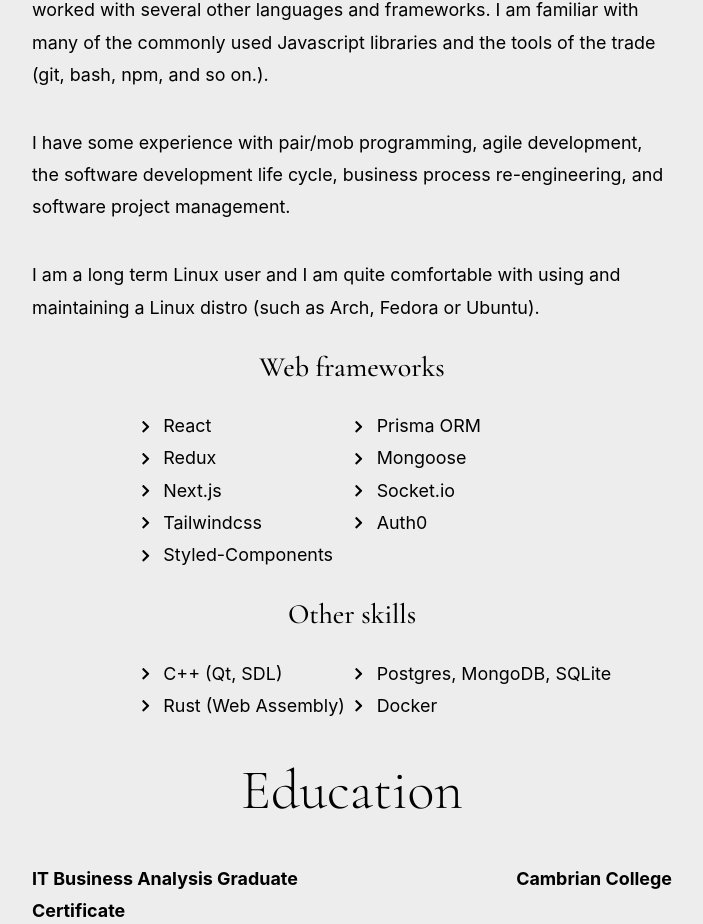
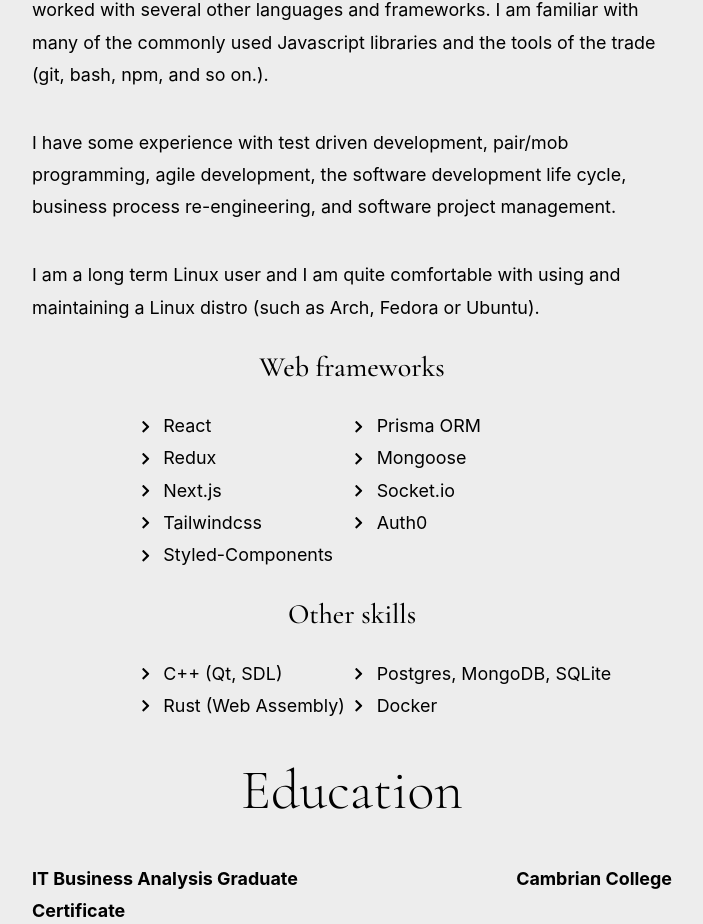
Before and after one commit to merq312/cv-page, a Next.js app: page / in a window 1280 px wide. Shown: the part 2257-3181 px from the top of the page, without its empty margins (288-991 px from the left). Built offline with nearby package versions, Linux system fonts and the light colour scheme.

Commit message:
update content

```diff
--- a/components/footer/Footer.component.tsx
+++ b/components/footer/Footer.component.tsx
@@ -8,17 +8,17 @@
 const Footer = () => (
   <footer className={styles.footer}>
     <div className={styles.links}>
-      <Link href="#">
+      <Link href="https://github.com/merq312/">
         <a className={styles.link}>
           <FontAwesomeIcon className={styles.icon} icon={faGithub} />
         </a>
       </Link>
-      <Link href="#">
+      <Link href="mailto:merc312@gmail.com">
         <a className={styles.link}>
           <FontAwesomeIcon className={styles.icon} icon={faEnvelope} />
         </a>
       </Link>
-      <Link href="#">
+      <Link href="https://www.linkedin.com/in/chamila-gunasena-196a9220b/">
         <a className={styles.link}>
           <FontAwesomeIcon className={styles.icon} icon={faLinkedinIn} />
         </a>
--- a/components/header/Header.component.tsx
+++ b/components/header/Header.component.tsx
@@ -13,13 +13,13 @@
       <span>Canada</span>
     </div>
     <div className={styles.links}>
-      <Link href="#">
+      <Link href="https://github.com/merq312/">
         <a className={styles.link}>Github</a>
       </Link>
-      <Link href="#">
+      <Link href="mailto:merc312@gmail.com">
         <a className={styles.link}>Email</a>
       </Link>
-      <Link href="#">
+      <Link href="https://www.linkedin.com/in/chamila-gunasena-196a9220b/">
         <a className={styles.link}>LinkedIn</a>
       </Link>
     </div>
--- a/components/skills/Skills.component.tsx
+++ b/components/skills/Skills.component.tsx
@@ -20,9 +20,9 @@
         trade (git, bash, npm, and so on.).
       </p>
       <p>
-        I have some experience with pair/mob programming, agile development, the
-        software development life cycle, business process re-engineering, and
-        software project management.
+        I have some experience with test driven development, pair/mob
+        programming, agile development, the software development life cycle,
+        business process re-engineering, and software project management.
       </p>
       <p>
         I am a long term Linux user and I am quite comfortable with using and
```
Also changed, not shown: pages/index.tsx (+0 -119 lines).
